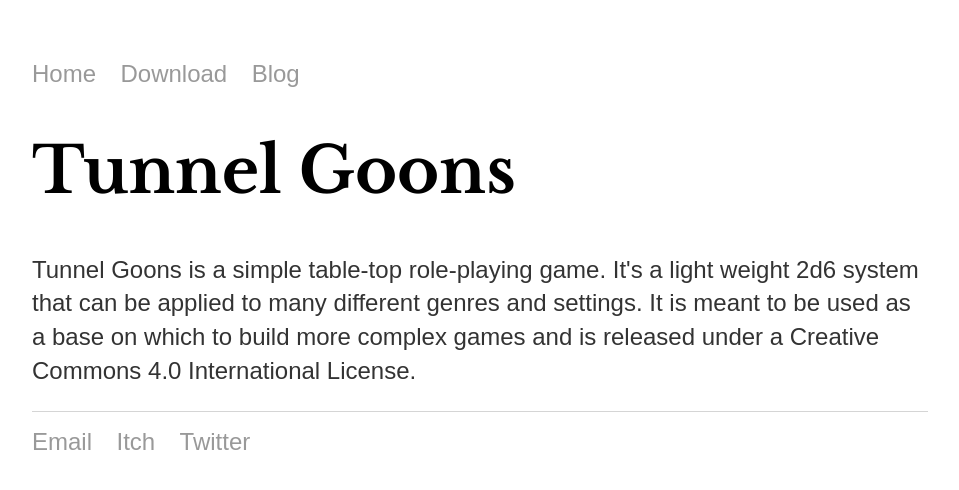
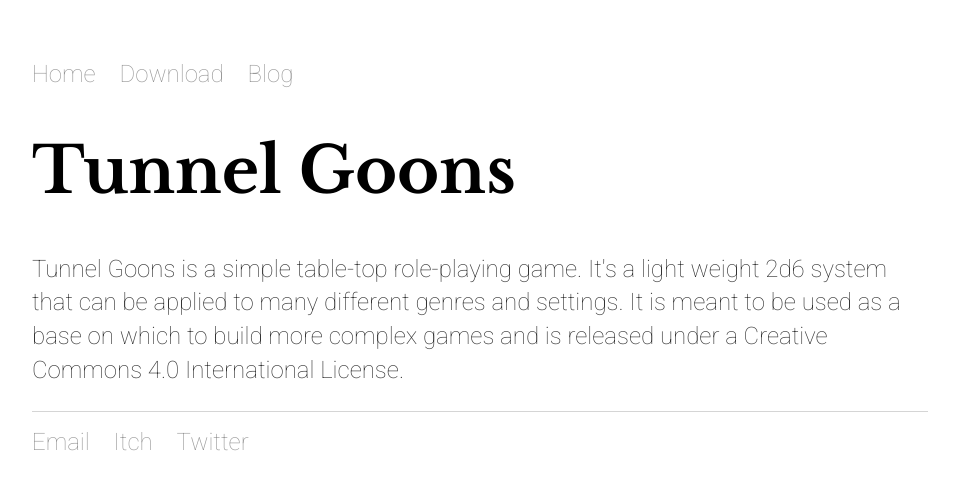
Before and after one commit to NateHPS/TunnelGoons, a Jekyll site: the page built from index.html, in a window 1280 px wide. Shown: the top 490 px of the page, without its empty margins (160-1119 px from the left). Built offline with Jekyll 4.4.1, drawn with Linux system fonts in a browser that asks for light colours.

Commit message:
Update main.css

```diff
--- a/css/main.css
+++ b/css/main.css
@@ -1,5 +1,5 @@
 body {
-    font-family: 'Nunito', sans-serif;
+    font-family: 'Roboto', sans-serif;
     margin: 60px auto;
     width: 70%;
 }
@@ -8,7 +8,7 @@ nav ul, footer ul {
     list-style: none;
 }
 nav ul li, footer ul li {
-    font-family: 'Nunito', sans-serif;
+    font-family: 'Roboto', sans-serif;
     display: inline;
     margin-right: 20px;
     font-size: 1.5em;
```
